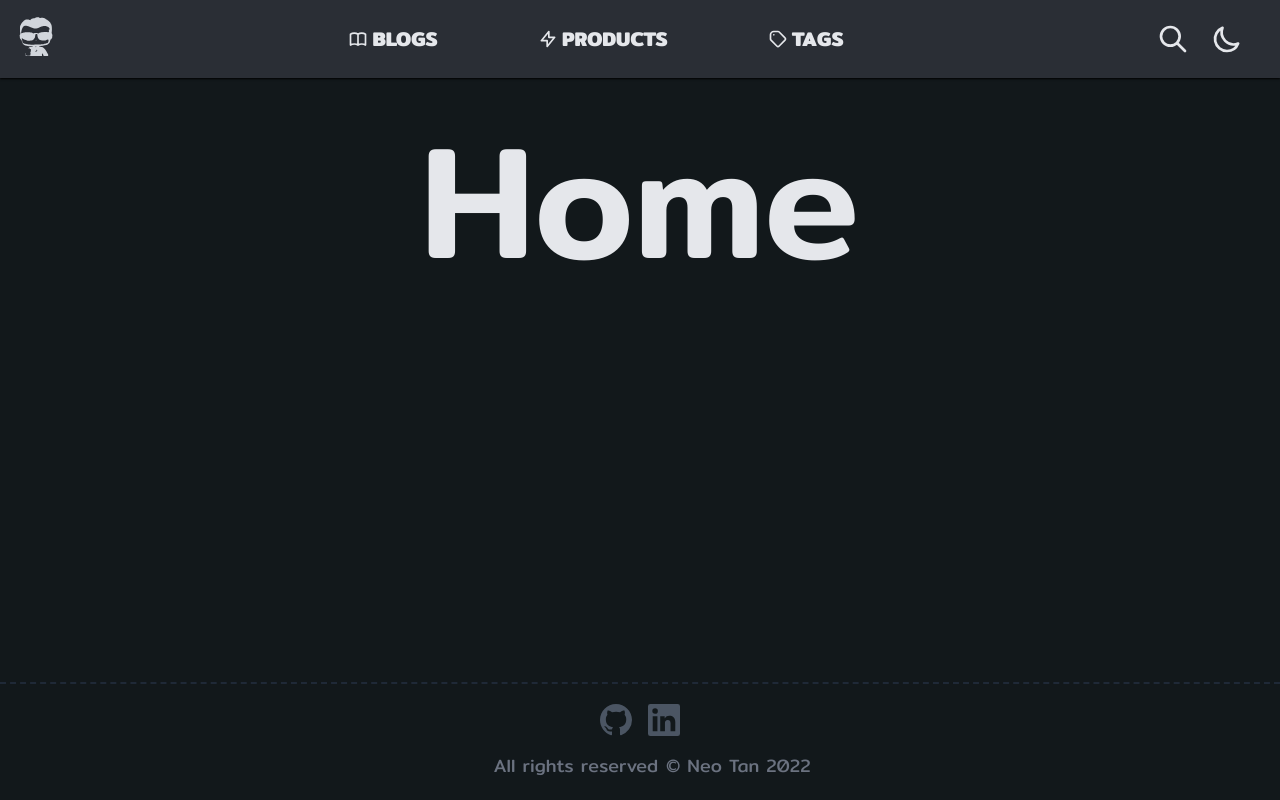
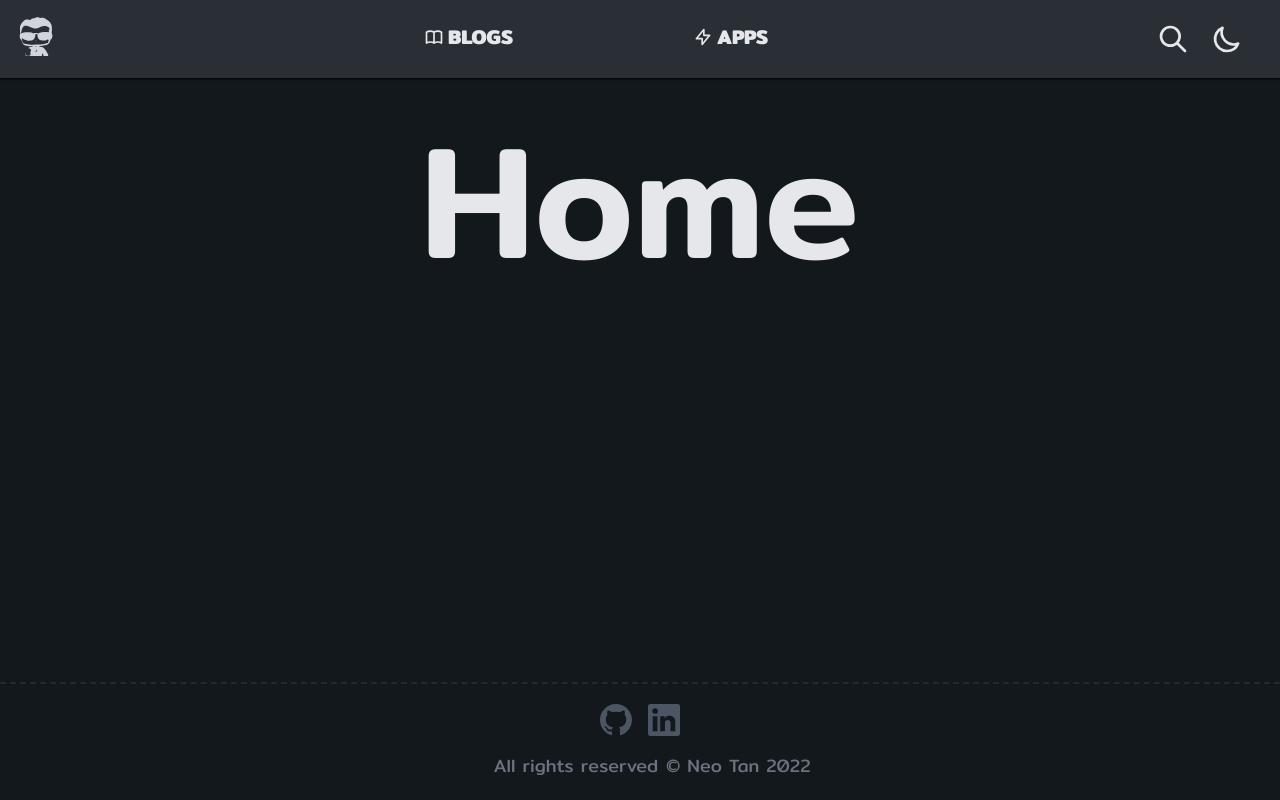
Before and after one commit to neotan/neotan.me, a Next.js app: page / in a window 1280 px wide. Built offline with nearby package versions, Linux system fonts and the light colour scheme; no server answers.

Commit message:
fix: add red bottom border for active nav item

```diff
--- a/components/middle-nav.tsx
+++ b/components/middle-nav.tsx
@@ -1,10 +1,9 @@
 import {ReactNode} from 'react'
 import Link from 'next/link'
-import {
-  BookOpenIcon,
-  LightningBoltIcon,
-  TagIcon,
-} from '@heroicons/react/outline'
+import {useRouter} from 'next/router'
+import {twMerge} from 'tailwind-merge'
+import clsx from 'clsx'
+import {BookOpenIcon, LightningBoltIcon} from '@heroicons/react/outline'
 
 type NavMidItemProps = {
   title?: ReactNode
@@ -13,9 +12,18 @@ type NavMidItemProps = {
 }
 
 function NavItem({title, href = '/', icon: Icon}: NavMidItemProps) {
+  const {pathname} = useRouter()
+  const isActive = href === pathname
   return (
-    <Link href={href} passHref>
-      <a className="sm:w-26 bg-link group flex h-10 cursor-pointer items-center space-x-2 rounded-md p-3 transition  sm:space-x-0 sm:hover:scale-110">
+    <Link href={href}>
+      <a
+        className={twMerge(
+          'sm:w-26 bg-link flex h-10 cursor-pointer items-center space-x-2 rounded-md border-b-8 border-b-transparent p-4 pt-5 transition sm:space-x-0',
+          clsx({
+            'rounded-b-none border-b-red-600': isActive,
+          }),
+        )}
+      >
         <Icon className="mr-1 hidden h-5 sm:inline-block" />
         <h2 className="text-xl font-bold">{title}</h2>
       </a>
@@ -26,9 +34,8 @@ function NavItem({title, href = '/', icon: Icon}: NavMidItemProps) {
 export default function MiddleNav() {
   return (
     <div className="flex max-w-2xl flex-grow justify-evenly">
-      <NavItem title="BLOGS" icon={BookOpenIcon} href={'/blogs'} />
-      <NavItem title="PRODUCTS" icon={LightningBoltIcon} href={'/products'} />
-      <NavItem title="TAGS" icon={TagIcon} href={'/tags'} />
+      <NavItem title="BLOGS" icon={BookOpenIcon} href="/blogs" />
+      <NavItem title="APPS" icon={LightningBoltIcon} href="/apps" />
     </div>
   )
 }
```
